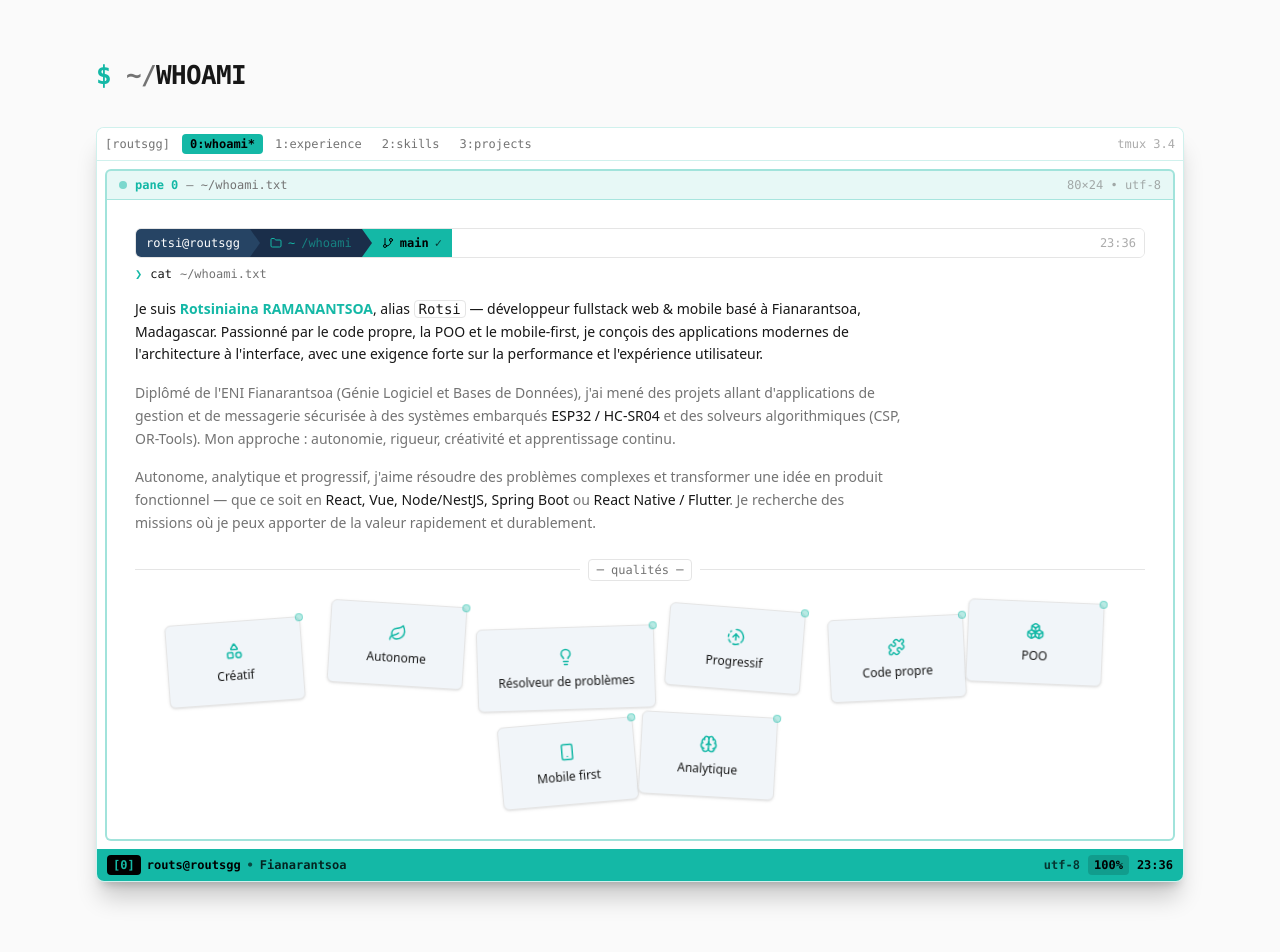
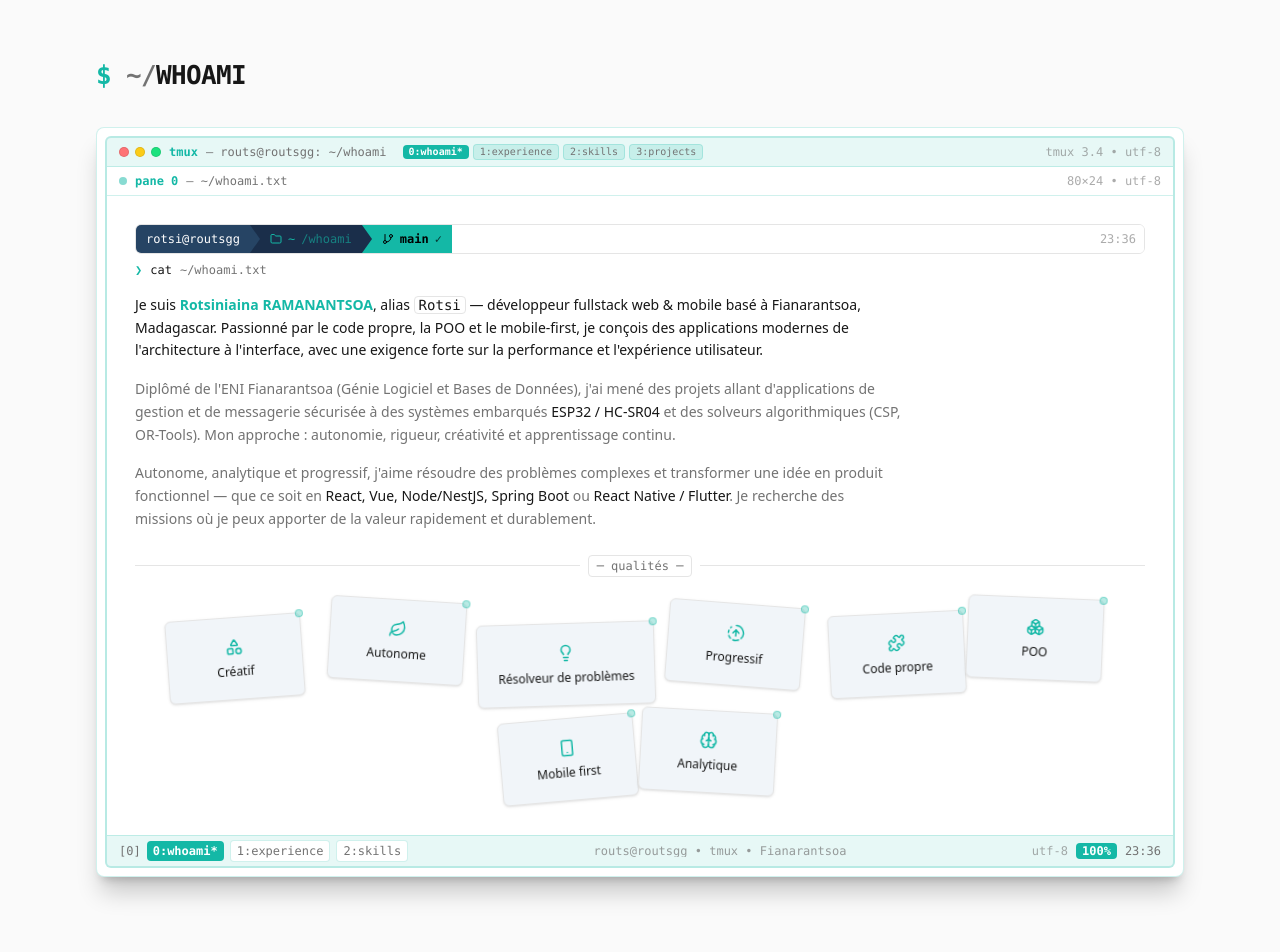
Before and after one commit to NOOBIERAM/routs_portfolio, a React (Vite) app: page / in a window 1280 px wide. Shown: the part 760-1712 px from the top of the page. Built offline with nearby package versions, Linux system fonts and the light colour scheme.

Commit message:
ajustement about

```diff
--- a/src/components/sections/About.tsx
+++ b/src/components/sections/About.tsx
@@ -49,22 +49,32 @@ export function About() {
     >
       <SectionTitle>WHOAMI</SectionTitle>
 
-      {/* tmux frame — bg #193549 en sombre */}
+      {/* tmux frame — même thème que Contact */}
       <div className="mt-8 overflow-hidden rounded-lg border border-accent/20 bg-terminal shadow-xl shadow-black/20">
-        {/* tmux top — window tabs */}
-        <div className="flex items-center gap-1 border-b border-accent/20 bg-bg-second px-2 py-1.5 font-mono text-xs overflow-x-auto">
-          <span className="hidden sm:inline text-text-muted mr-2">[routsgg]</span>
-          <span className="rounded bg-accent px-2 py-0.5 font-bold text-black whitespace-nowrap">0:whoami*</span>
-          <span className="px-2 py-0.5 text-text-muted whitespace-nowrap">1:experience</span>
-          <span className="px-2 py-0.5 text-text-muted whitespace-nowrap">2:skills</span>
-          <span className="px-2 py-0.5 text-text-muted whitespace-nowrap hidden sm:inline">3:projects</span>
-          <span className="ml-auto hidden md:inline text-text-muted/60 whitespace-nowrap">tmux 3.4</span>
-        </div>
+        <div className="border-2 border-accent/30 m-1 sm:m-2 rounded-md overflow-hidden bg-terminal">
+          {/* tmux header — avec 3 btn fermer / réduire / agrandir */}
+          <div className="flex items-center justify-between border-b border-accent/20 bg-accent/10 px-3 py-1.5 font-mono text-xs">
+            <span className="flex items-center gap-2 min-w-0">
+              <span className="hidden sm:flex items-center gap-1.5 shrink-0" aria-hidden="true">
+                <span className="h-2.5 w-2.5 rounded-full bg-red-400/90 border border-black/10" />
+                <span className="h-2.5 w-2.5 rounded-full bg-yellow-400/90 border border-black/10" />
+                <span className="h-2.5 w-2.5 rounded-full bg-green-400/90 border border-black/10" />
+              </span>
+              <span className="inline-block h-2 w-2 rounded-full bg-accent animate-pulse shrink-0 sm:hidden" aria-hidden="true" />
+              <span className="text-accent font-bold truncate">tmux</span>
+              <span className="text-text-muted hidden sm:inline truncate">— routs@routsgg: ~/whoami</span>
+              <span className="hidden lg:inline-flex items-center gap-1 ml-2 text-[10px] leading-none">
+                <span className="rounded bg-accent px-1.5 py-0.5 font-bold text-terminal">0:whoami*</span>
+                <span className="rounded bg-accent/15 px-1.5 py-0.5 text-text-muted border border-accent/20">1:experience</span>
+                <span className="hidden xl:inline rounded bg-accent/15 px-1.5 py-0.5 text-text-muted border border-accent/20">2:skills</span>
+                <span className="hidden xl:inline rounded bg-accent/15 px-1.5 py-0.5 text-text-muted border border-accent/20">3:projects</span>
+              </span>
+            </span>
+            <span className="text-text-muted/60 hidden sm:inline shrink-0">tmux 3.4 • utf-8</span>
+          </div>
 
-        {/* active pane — whoami */}
-        <div className="border-2 border-accent/40 m-1 sm:m-2 rounded-md overflow-hidden bg-terminal">
-          {/* pane header */}
-          <div className="flex items-center justify-between border-b border-accent/30 bg-accent/10 px-3 py-1.5 font-mono text-xs">
+          {/* pane header — whoami */}
+          <div className="flex items-center justify-between border-b border-accent/20 bg-terminal px-3 py-1.5 font-mono text-xs">
             <span className="flex items-center gap-2">
               <span className="inline-block h-2 w-2 rounded-full bg-accent animate-pulse" aria-hidden="true" />
               <span className="text-accent font-bold">pane 0</span>
@@ -152,21 +162,22 @@ export function About() {
               </div>
             </div>
           </div>
-        </div>
 
-        {/* tmux bottom status line */}
-        <div className="flex flex-wrap items-center justify-between gap-2 bg-accent px-2.5 py-1.5 font-mono text-xs font-bold text-black">
-          <span className="flex items-center gap-1.5 whitespace-nowrap">
-            <span className="rounded bg-black px-1.5 py-0.5 text-accent">[0]</span>
-            <span className="hidden sm:inline">routs@routsgg</span>
-            <span className="opacity-60 hidden sm:inline">•</span>
-            <span className="opacity-80">Fianarantsoa</span>
-          </span>
-          <span className="flex items-center gap-2 whitespace-nowrap">
-            <span className="hidden md:inline opacity-70">utf-8</span>
-            <span className="rounded bg-black/15 px-1.5 py-0.5">100%</span>
-            <span suppressHydrationWarning>{time}</span>
-          </span>
+          {/* tmux status bar — même que Contact */}
+          <div className="flex items-center justify-between gap-2 border-t border-accent/20 bg-accent/10 px-2 sm:px-3 py-1 font-mono text-[10px] sm:text-xs leading-none">
+            <span className="flex items-center gap-1 sm:gap-1.5 min-w-0">
+              <span className="hidden sm:inline text-text-muted">[0]</span>
+              <span className="rounded-sm bg-accent px-1.5 py-1 font-bold text-terminal">0:whoami*</span>
+              <span className="rounded-sm border border-accent/20 bg-terminal px-1.5 py-1 text-text-muted hidden sm:inline">1:experience</span>
+              <span className="rounded-sm border border-accent/20 bg-terminal px-1.5 py-1 text-text-muted hidden lg:inline">2:skills</span>
+            </span>
+            <span className="hidden sm:inline text-text-muted/70 truncate">routs@routsgg • tmux • Fianarantsoa</span>
+            <span className="flex items-center gap-2 shrink-0">
+              <span className="hidden md:inline text-text-muted/60">utf-8</span>
+              <span className="rounded bg-accent px-1.5 py-0.5 font-bold text-terminal">100%</span>
+              <span suppressHydrationWarning className="text-text-muted">{time}</span>
+            </span>
+          </div>
         </div>
       </div>
     </section>
```
